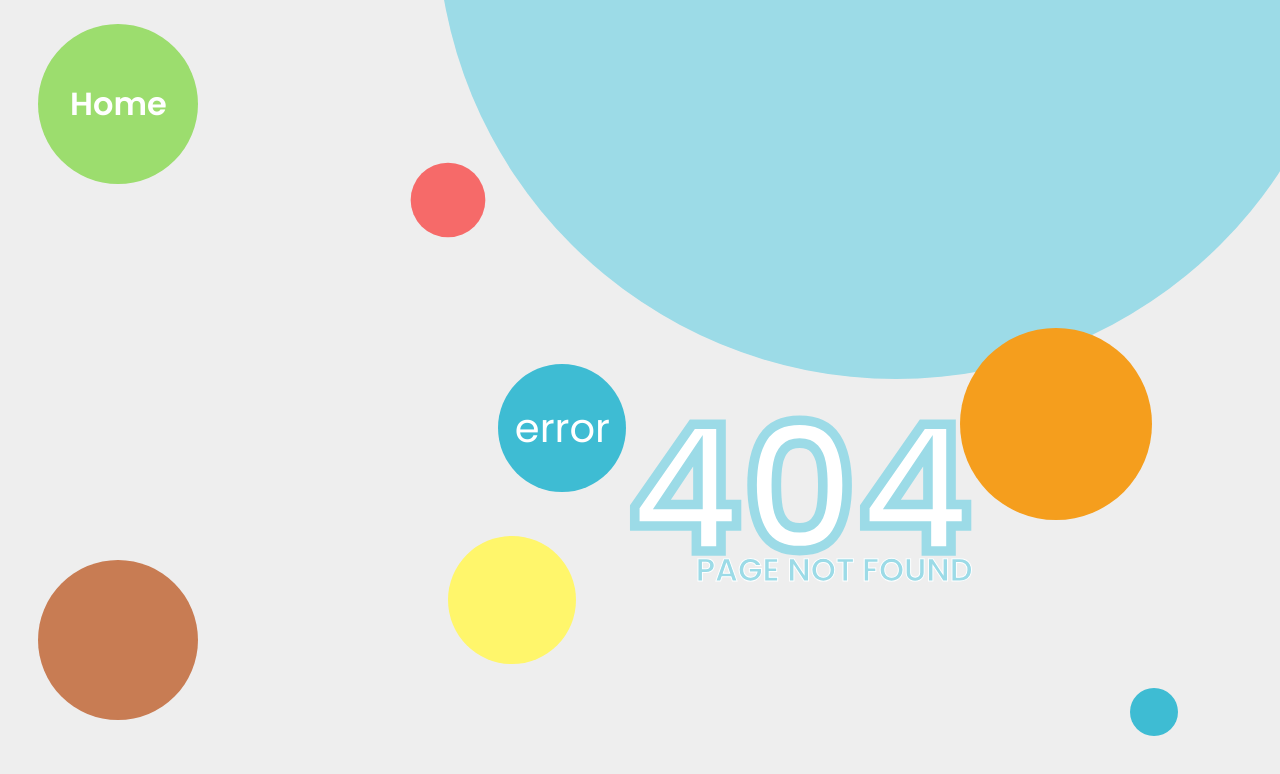
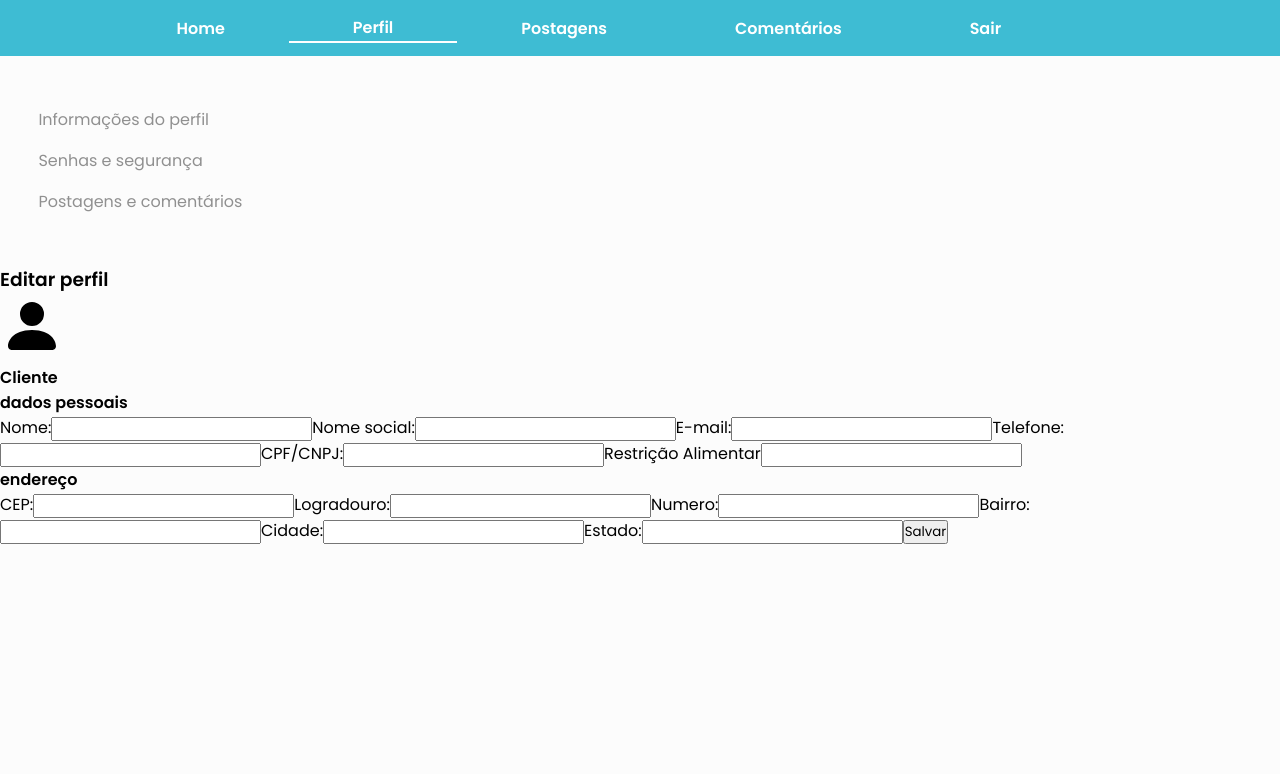
Before and after one commit to stack-over-code-atlantico/supermercadosq-fe, a React (Vite) app in the folder supermercadosq/: page /profile/profileinformation in a window 1280 px wide. Before the commit this address had no page. Shown: the top 774 px of the page. Built offline with nearby package versions, Linux system fonts and the light colour scheme.

Commit message:
Feat: Criado o esqueleto do Perfil

```diff
--- a/supermercadosq/src/Routes/AppRoutes.jsx
+++ b/supermercadosq/src/Routes/AppRoutes.jsx
@@ -11,6 +11,9 @@ import { userLevel } from '../services/useAuth';
 import Cookies from 'js-cookie';
 import ProductRegister from '../components/ProductRegister';
 import Profile from '../pages/Profile/Profile';
+import ProfileInformation from '../components/ProfileInformation/ProfileInformation';
+import PostComments from '../components/PostComments/PostComments'
+import PasswordSecurity from '../components/PasswordSecurity/PasswordSecurity'
 
 const AppRoutes = () => {
   let level = 'CLIENTE';
@@ -29,7 +32,11 @@ const AppRoutes = () => {
         <Route path="/about" element={<About/>}/>
         <Route path="/*" element={<Page404/>} />
         <Route path="/ProductRegister" element={<ProductRegister/>} />
-        <Route path="/login/profile" element={<Profile />} />
+        <Route path="/profile" element={<Profile />} />
+        <Route path="/profile/profileinformation" element={<ProfileInformation/>} />
+        <Route path="/profile/postcomments" element={<PostComments/>} />
+        <Route path="/profile/passwordsecurity" element={<PasswordSecurity/>} />
+
     </Routes>
   )
 }
--- a/supermercadosq/src/components/NavBarSecond/NavBarSecond.jsx
+++ b/supermercadosq/src/components/NavBarSecond/NavBarSecond.jsx
@@ -44,7 +44,11 @@ export default function Navbar() {
                   Postagens
                 </NavLink>
               </NavItem>
-
+              <NavItem>
+                <NavLink to='/login/comentarios' onClick={closeMobileMenu}>
+                  Comentários
+                </NavLink>
+              </NavItem>
               <NavItem>
                 <NavLink to='/login/sair' onClick={closeMobileMenu}>
                   Sair
--- a/supermercadosq/src/components/PasswordSecurity/PasswordSecurity.jsx
+++ b/supermercadosq/src/components/PasswordSecurity/PasswordSecurity.jsx
@@ -1,9 +1,52 @@
 import React from 'react';
+import ProfileBar from '../../pages/Profile/Profile';
+import { ProfileInformationContainer } from './styles';
 
 
-export default function PasswordSecurity() {
-  return (
-     <>
-     </>
-  );
+export default class PasswordSecurityForm extends React.Component {
+  constructor(props) {
+    super(props);
+    this.state = {value: ''};
+
+    this.handleChange = this.handleChange.bind(this);
+    this.handleSubmit = this.handleSubmit.bind(this);
+  }
+
+  handleChange(event) {
+    this.setState({value: event.target.value});
+  }
+
+  handleSubmit(event) {
+    alert('Um nome foi enviado: ' + this.state.value);
+    event.preventDefault();
+  }
+
+  render() {
+    return (
+       <>
+        <ProfileBar />
+        <ProfileInformationContainer>
+            <h3>Editar senha</h3>
+            <h4>Edite sua senha</h4>
+            <form onSubmit={this.handleSubmit}>
+              <label>
+                senha antiga:
+                <input type="text" value={this.state.value} onChange={this.handleChange} />
+              </label>
+
+              <label>
+                nova senha:
+                <input type="text" value={this.state.value} onChange={this.handleChange} />
+              </label>
+
+              <label>
+                digite novamente a nova senha:
+                <input type="text" value={this.state.value} onChange={this.handleChange} />
+              </label>
+              <input type="submit" value="Salvar" />
+            </form>
+          </ProfileInformationContainer>
+       </>
+    );
+  }
 }
--- a/supermercadosq/src/components/PasswordSecurity/styles.jsx
+++ b/supermercadosq/src/components/PasswordSecurity/styles.jsx
@@ -1 +1,5 @@
 import styled from 'styled-components';
+
+export const ProfileInformationContainer = styled.div`
+
+`
--- a/supermercadosq/src/components/PostComments/PostComments.jsx
+++ b/supermercadosq/src/components/PostComments/PostComments.jsx
@@ -1,10 +1,17 @@
 import React from 'react';
-import { SideLink } from './styles'
+import ProfileBar from '../../pages/Profile/Profile'
+import { PostCommentsContainer } from './styles';
 
-export default function PostComments() {
-  return (
-     <>
 
-     </>
-  );
+export default class PostCommentsForm extends React.Component {
+
+  render() {
+    return (
+       <>
+        <ProfileBar />
+        <PostCommentsContainer>
+          </PostCommentsContainer>
+       </>
+    );
+  }
 }
--- a/supermercadosq/src/components/PostComments/styles.jsx
+++ b/supermercadosq/src/components/PostComments/styles.jsx
@@ -1 +1,5 @@
 import styled from 'styled-components';
+
+export const PostCommentsContainer = styled.div`
+
+`
--- a/supermercadosq/src/components/ProfileInformation/ProfileInformation.jsx
+++ b/supermercadosq/src/components/ProfileInformation/ProfileInformation.jsx
@@ -1,12 +1,105 @@
 import React from 'react';
+import ProfileBar from '../../pages/Profile/Profile';
+import { ProfileInformationContainer } from './styles';
+import { BsFillPersonFill } from 'react-icons/bs'
 
 
-export default function ProfileInformation() {
-  return (
-     <>
+export default class ProfileInformationForm extends React.Component {
+  constructor(props) {
+    super(props);
+    this.state = {value: ''};
+
+    this.handleChange = this.handleChange.bind(this);
+    this.handleSubmit = this.handleSubmit.bind(this);
+  }
+
+  handleChange(event) {
+    this.setState({value: event.target.value});
+  }
+
+  handleSubmit(event) {
+    alert('Um nome foi enviado: ' + this.state.value);
+    event.preventDefault();
+  }
+
+  render() {
+    return (
+      <>
+        <ProfileBar />
+        <ProfileInformationContainer>
+          <h3>Editar perfil</h3>
+          <BsFillPersonFill size="5%"/>
+          <h4>Cliente</h4>
+
+          <h4>dados pessoais</h4>
+          <form onSubmit={this.handleSubmit}>
+            <label>
+              Nome:
+              <input type="text" value={this.state.value} onChange={this.handleChange} />
+            </label>
+
+            <label>
+              Nome social:
+              <input type="text" value={this.state.value} onChange={this.handleChange} />
+            </label>
+
+            <label>
+              E-mail:
+              <input type="text" value={this.state.value} onChange={this.handleChange} />
+            </label>
+
+            <label>
+              Telefone:
+              <input type="text" value={this.state.value} onChange={this.handleChange} />
+            </label>
+
+            <label>
+              CPF/CNPJ:
+              <input type="number" value={this.state.value} onChange={this.handleChange} />
+            </label>
+
+            <label>
+              Restrição Alimentar
+              <input type="number" value={this.state.value} onChange={this.handleChange} />
+            </label>
 
 
+            <h4>endereço</h4>
+            <label>
+              CEP:
+              <input type="text" value={this.state.value} onChange={this.handleChange} />
+            </label>
 
-     </>
-  );
+            <label>
+              Logradouro:
+              <input type="text" value={this.state.value} onChange={this.handleChange} />
+            </label>
+
+            <label>
+              Numero:
+              <input type="text" value={this.state.value} onChange={this.handleChange} />
+            </label>
+
+            <label>
+              Bairro:
+              <input type="text" value={this.state.value} onChange={this.handleChange} />
+            </label>
+
+            <label>
+              Cidade:
+              <input type="text" value={this.state.value} onChange={this.handleChange} />
+            </label>
+
+            <label>
+              Estado:
+              <input type="text" value={this.state.value} onChange={this.handleChange} />
+            </label>
+
+            <input type="submit" value="Salvar" />
+          </form>
+        </ProfileInformationContainer>
+
+      </>
+    );
+  }
 }
--- /dev/null
+++ b/supermercadosq/src/components/ProfileInformation/styles.jsx
@@ -0,0 +1,5 @@
+import styled from 'styled-components';
+
+export const ProfileInformationContainer = styled.div`
+
+`
--- a/supermercadosq/src/components/SideBar/SideBar.jsx
+++ b/supermercadosq/src/components/SideBar/SideBar.jsx
@@ -1,26 +1,27 @@
 import React from 'react';
 import { SideBarContainer } from './styles'
-import { SideLink } from './styles';
+import { SideLink, SideItem } from './styles';
+
 import { BiChevronRight } from 'react-icons/bi';
 
 
 export default function SideBar() {
+
   return (
     <SideBarContainer>
-       <SideLink to='/login/profile'>
-        <div style={{ display: 'flex', alignItems: 'center'}} >
+        <SideItem>
+          <SideLink to='/profile/profileinformation' activestyle={{fontWeight: 'bold'}} >
             Informações do perfil
-          <BiChevronRight size='1.5rem' />
-        </div>
           </SideLink>
+        </SideItem>
 
-      <SideLink to='/login/profile/teste2' >
+        <SideLink to='/profile/passwordsecurity' activestyle={{fontWeight: 'bold'}}>
           <div style={{ display: 'flex', alignItems: 'center', margin: '1rem 0'}}>
             Senhas e segurança
           </div>
         </SideLink>
 
-      <SideLink to='/login/profile/teste3' >
+        <SideLink to='/profile/postcomments' activestyle={{fontWeight: 'bold'}}>
           <div style={{ display: 'flex', alignItems: 'center'}}>
             Postagens e comentários
           </div>
--- a/supermercadosq/src/components/SideBar/styles.jsx
+++ b/supermercadosq/src/components/SideBar/styles.jsx
@@ -5,22 +5,29 @@ export const SideBarContainer = styled.div`
   margin: 4% 3%;
   display: flex;
   flex-direction: column;
-
-
-
 `;
 
+export const SideItem = styled.div`
+  display: 'flex';
+`
 
 export const SideLink = styled(Link)`
   text-decoration: none;
   color: rgba(144, 144, 144, 1);
-  font-weight: bold;
-   &:hover {
+  align-items: center;
+  display: 'flex';
+
+  &:hover {
     font-size: 1.115rem;
-   }
+  }
 
   .icone {
     font-size: 2rem;
+  }
 
+  .sidelink-margin{
+    margin: '1rem 0';
   }
+
+
 `;
--- a/supermercadosq/src/pages/Profile/Profile.jsx
+++ b/supermercadosq/src/pages/Profile/Profile.jsx
@@ -9,6 +9,7 @@ export default function Profile() {
       <>
         <NavBar />
         <SideBar />
+
       </>
    );
 }
```
Also changed, not shown: supermercadosq/src/components/Navbar/index.jsx (line endings or trailing spaces). Lines whose indentation alone changed are shown as unchanged.
